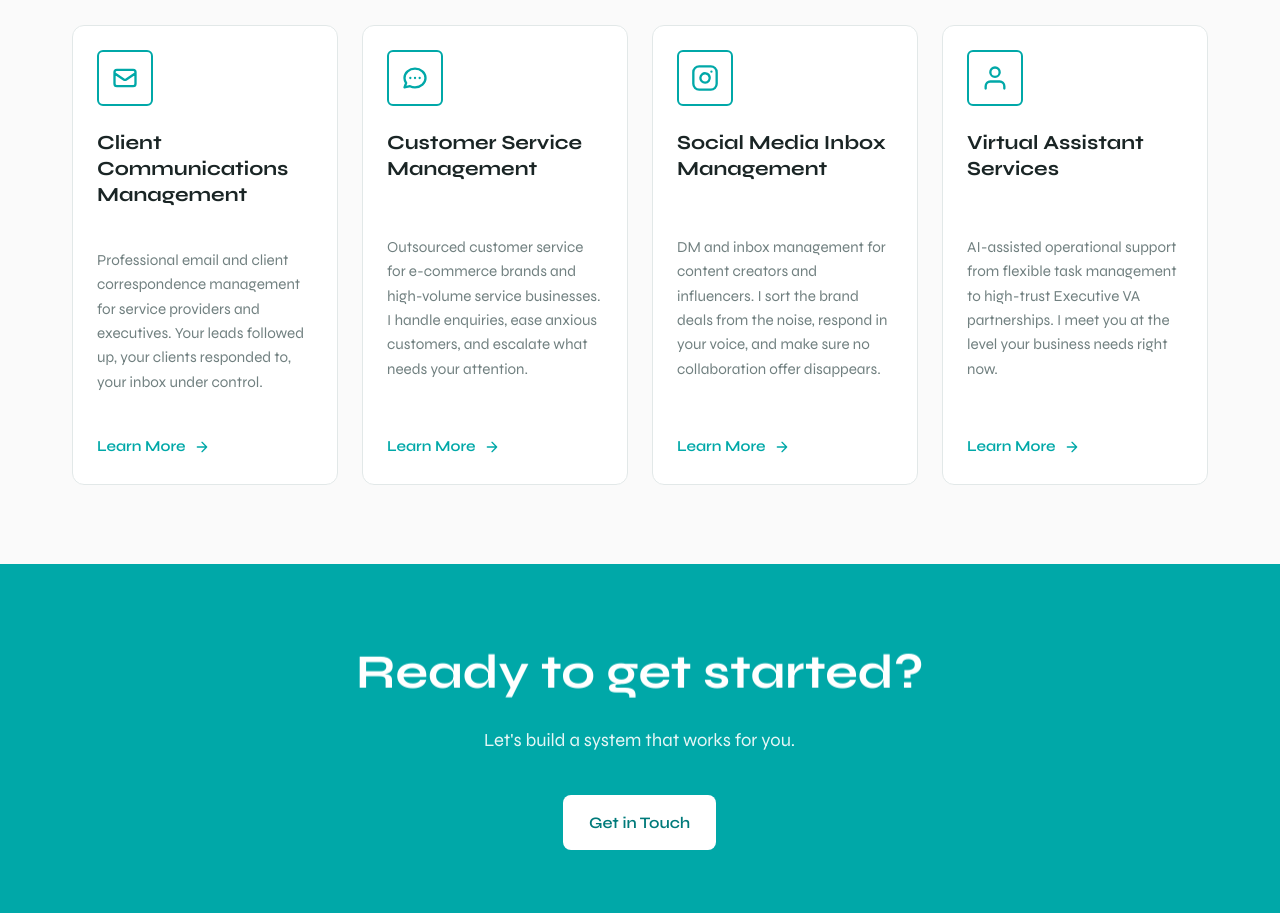
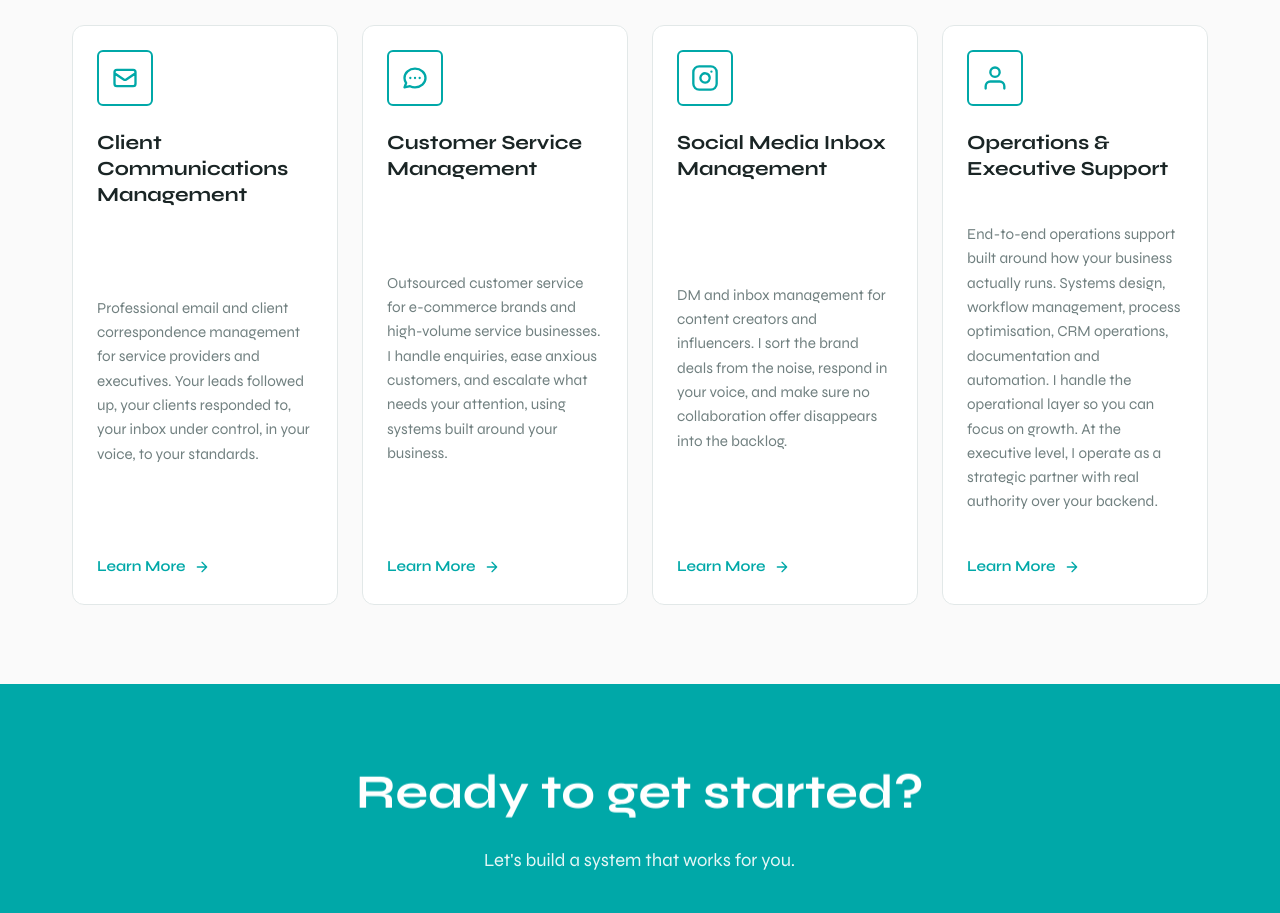
Before and after one commit to ACEVirtual-SupportServices/Productivity-Gourmet, a Next.js app in the folder pg-v2/frontend/: page / in a window 1280 px wide. Shown: the part 1180-2093 px from the top of the page. Built offline with nearby package versions, Linux system fonts and the light colour scheme; a web font is replaced by a local one.

Commit message:
minor change in home section

```diff
--- a/pg-v2/frontend/app/(public)/page.jsx
+++ b/pg-v2/frontend/app/(public)/page.jsx
@@ -8,6 +8,8 @@ export const metadata = {
 };
 
 export default function Home() {
+
+
   return (
     <>
       <HomeHero />
--- a/pg-v2/frontend/components/public/HomeService.jsx
+++ b/pg-v2/frontend/components/public/HomeService.jsx
@@ -8,22 +8,22 @@ const servicesData = [
   {
     id: 1,
     title: 'Client Communications Management',
-    description: 'Professional email and client correspondence management for service providers and executives. Your leads followed up, your clients responded to, your inbox under control.',
+    description: 'Professional email and client correspondence management for service providers and executives. Your leads followed up, your clients responded to, your inbox under control, in your voice, to your standards.',
     href: '/services/client-communications',
     icon: <path d="M3 8l7.89 5.26a2 2 0 002.22 0L21 8M5 19h14a2 2 0 002-2V7a2 2 0 00-2-2H5a2 2 0 00-2 2v10a2 2 0 002 2z" />
   },
   {
     id: 2,
     title: 'Customer Service Management',
-    description: 'Outsourced customer service for e-commerce brands and high-volume service businesses. I handle enquiries, ease anxious customers, and escalate what needs your attention.',
+    description: 'Outsourced customer service for e-commerce brands and high-volume service businesses. I handle enquiries, ease anxious customers, and escalate what needs your attention, using systems built around your business.',
     href: '/services/customer-service',
     icon: <path d="M8 12h.01M12 12h.01M16 12h.01M21 12c0 4.418-4.03 8-9 8a9.863 9.863 0 01-4.255-.949L3 20l1.395-3.72C3.512 15.042 3 13.574 3 12c0-4.418 4.03-8 9-8s9 3.582 9 8z" />
   },
   {
     id: 3,
     title: 'Social Media Inbox Management',
-    description: 'DM and inbox management for content creators and influencers. I sort the brand deals from the noise, respond in your voice, and make sure no collaboration offer disappears.',
-    href: '/services/social-inbox',
+    description: 'DM and inbox management for content creators and influencers. I sort the brand deals from the noise, respond in your voice, and make sure no collaboration offer disappears into the backlog.',
+    href: '/services/social-media',
     icon: (
       <>
         <rect x="2" y="2" width="20" height="20" rx="5" ry="5" />
@@ -33,11 +33,20 @@ const servicesData = [
   },
   {
     id: 4,
-    title: 'Virtual Assistant Services',
-    description: 'AI-assisted operational support from flexible task management to high-trust Executive VA partnerships. I meet you at the level your business needs right now.',
-    href: '/services/virtual-assistant',
+    title: 'Operations & Executive Support',
+    description: 'End-to-end operations support built around how your business actually runs. Systems design, workflow management, process optimisation, CRM operations, documentation and automation. I handle the operational layer so you can focus on growth. At the executive level, I operate as a strategic partner with real authority over your backend.',
+    href: '/services/operations-support',
     icon: <path d="M20 21v-2a4 4 0 00-4-4H8a4 4 0 00-4 4v2M12 11a4 4 0 100-8 4 4 0 000 8z" />
   }
+  // {
+  //   cta:
+  //     {
+  //     title: "Ready to Stop Running Your Business on Willpower Alone?",
+  //     description: "Tell me where the pressure is. We will work out the right level of support from there.",
+  //     buttonText: "Get Started",
+  //     buttonHref: "/contact"
+  //   }
+  // }
 ];
 
 export default function HomeServices() {
```
